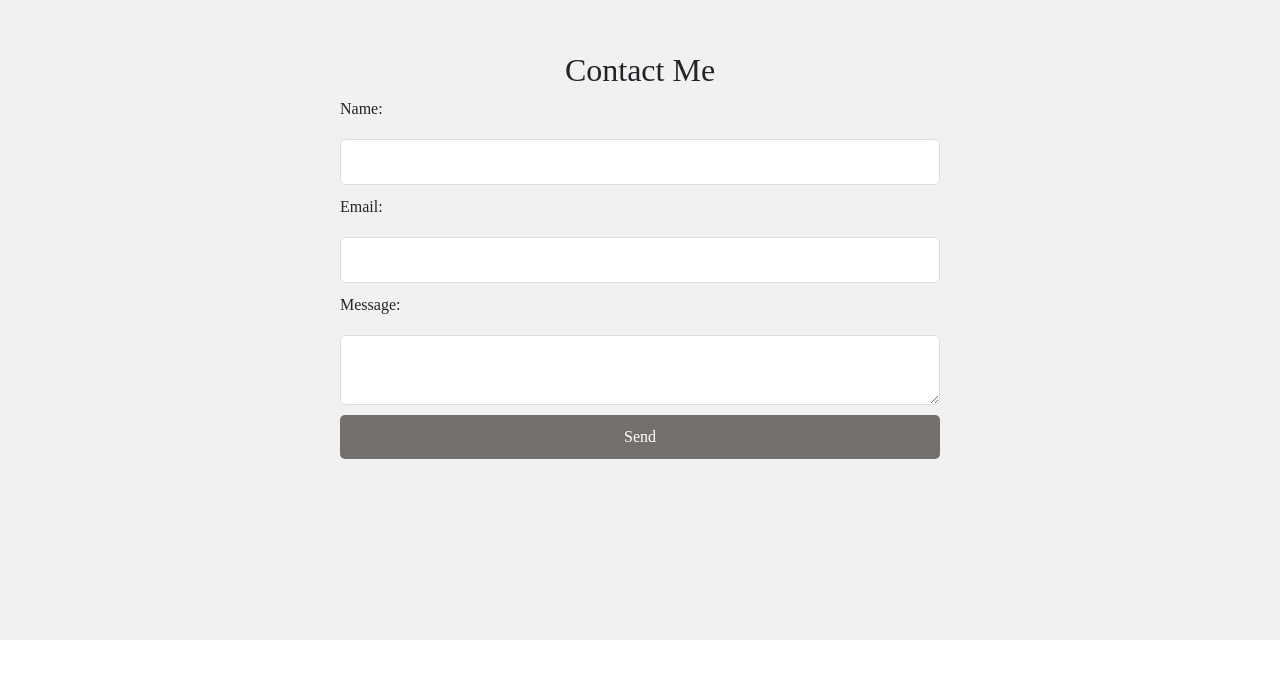
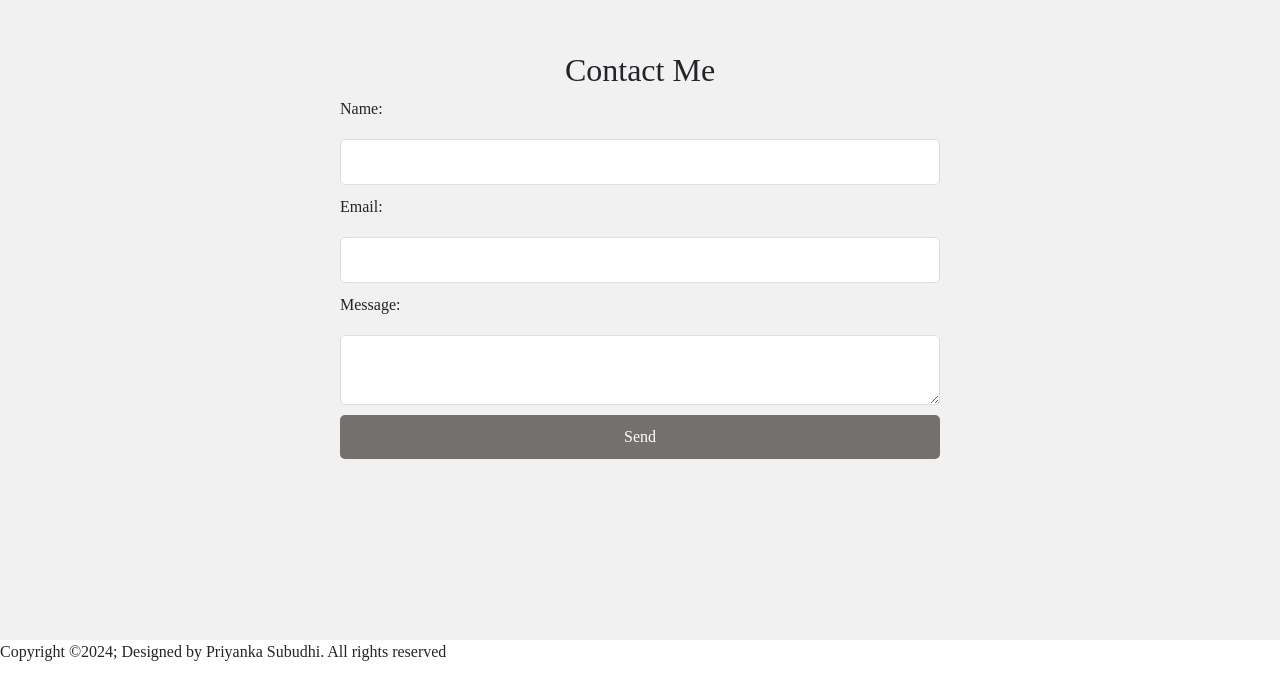
Before and after one commit to priyankaa247/PRODIGY_WD_04, a plain HTML site: page index.html in a window 1280 px wide. Shown: the part 3371-4051 px from the top of the page. Before the commit the page ends 4011 px from the top, so only its background shows below. Drawn offline with nearby package versions, Linux system fonts and the light colour scheme.

Commit message:
Update index.html

```diff
--- a/index.html
+++ b/index.html
@@ -141,7 +141,11 @@
             </form>
         </div>
     </section>
-
+   <footer>
+        <div class="footerBottom">
+            <p>Copyright &copy;2024; Designed by Priyanka Subudhi. All rights reserved</p>
+        </div>
+    </footer>
 </body>
 
 </html>
```
